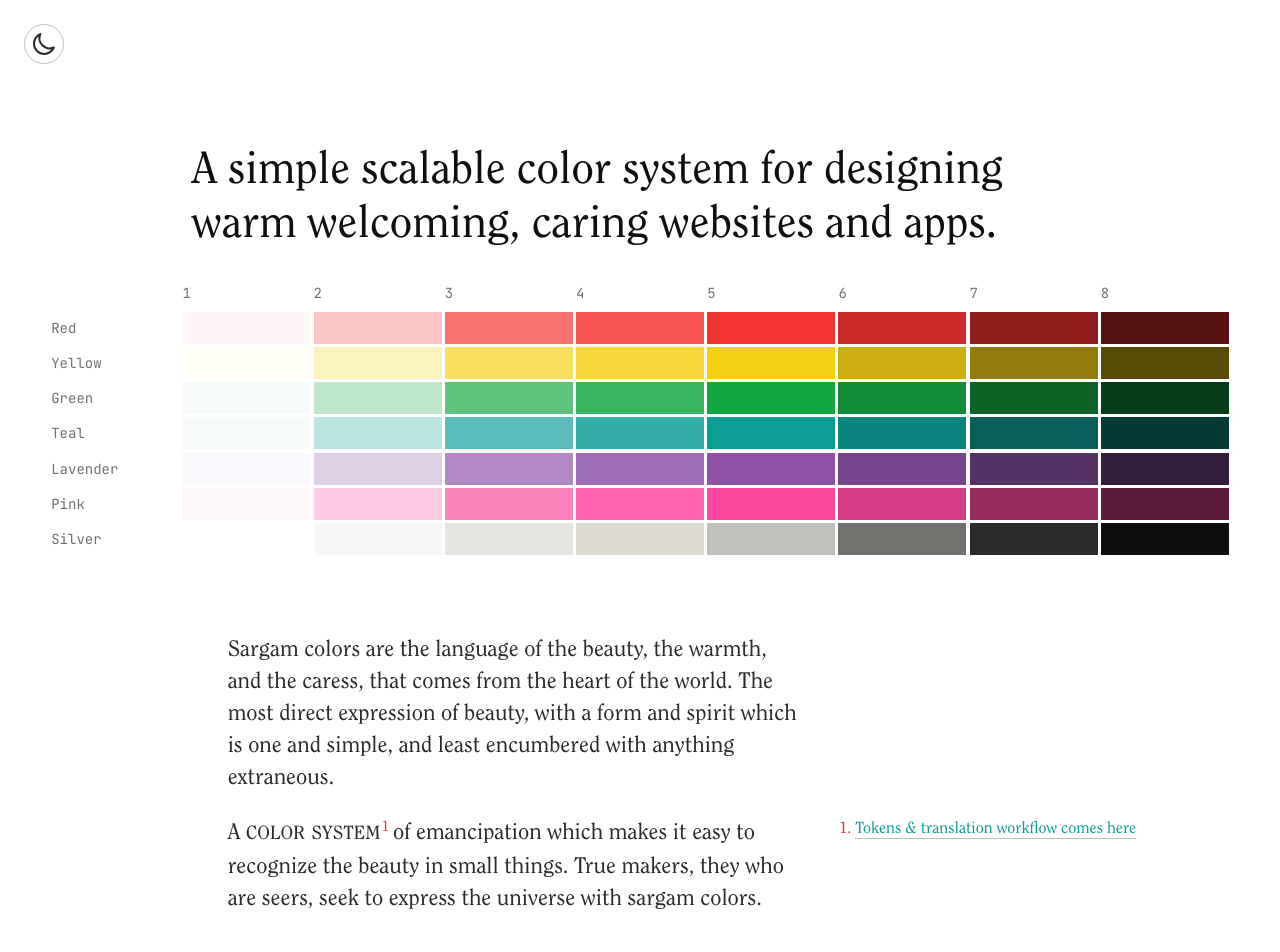
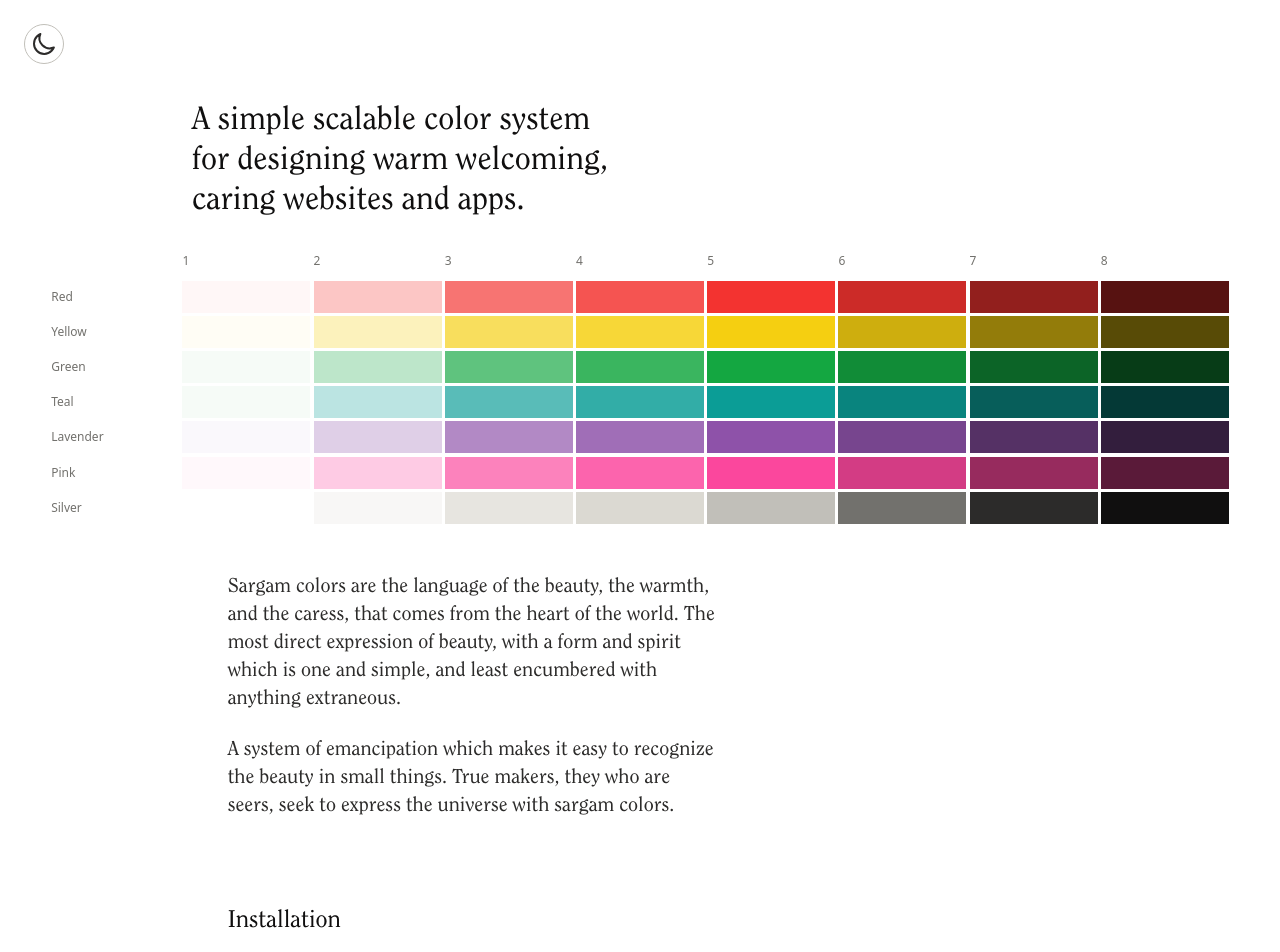
Before and after one commit to planetabhi/sargamcolors.com, a website built with Vite: page index.html in a window 1280 px wide. Shown: the top 952 px of the page. Built offline with nearby package versions, Linux system fonts and the light colour scheme.

Commit message:
styling updates

```diff
--- a/index.html
+++ b/index.html
@@ -35,7 +35,7 @@
         <audio src="audio/light-on.mp3" class="theme-audio--light-on" data-attribute="adapted from user 160033 file on freesound.org https://freesound.org/people/160033/sounds/366184/ under CC BY-NC 3.0"></audio>
         <audio src="audio/light-off.mp3" class="theme-audio--light-off" data-attribute="adapted from user 160033 file on freesound.org https://freesound.org/people/160033/sounds/366184/ under CC BY-NC 3.0"></audio>
     </nav>
-      <h1>A simple scalable color system for designing warm welcoming, caring websites and apps.</h1>
+      <h1 class="title">A simple scalable color system for designing warm welcoming, caring websites and apps.</h1>
     </main>
 </header>
 
@@ -144,7 +144,7 @@
             <section>
             <p>Sargam colors are the language of the beauty, the warmth, and the caress, that comes from the heart of the world. The most direct expression of beauty, with a form and spirit which is one and simple, and least encumbered with anything extraneous.</p>
 
-            <p>A <span class="newthought">color system<label for="1" class="margin-toggle sidenote-number"></label></span><input type="checkbox" id="1" class="margin-toggle"/><span class="sidenote"> <a href="https://github.com/SargamDesign/sargam-colors">Tokens & translation workflow comes here</a></span> of emancipation which makes it easy to recognize the beauty in small things. True makers, they who are seers, seek to express the universe with sargam colors.</p>
+            <p>A system of emancipation which makes it easy to recognize the beauty in small things. True makers, they who are seers, seek to express the universe with sargam colors.</p>
             </section>
 
             <section>
--- a/style.css
+++ b/style.css
@@ -6,6 +6,7 @@
 }
 
 :root {
+  --system-ui: system-ui, "Segoe UI", Roboto, Helvetica, Arial, sans-serif, "Apple Color Emoji", "Segoe UI Emoji", "Segoe UI Symbol";
   scroll-behavior: smooth;
   scroll-padding-top: 2rem;
 
@@ -258,7 +259,7 @@
 
 body {
   margin: 0 auto;
-  padding-top: 7.2rem;
+  padding-top: 80px;
   background: var(--background);
   font-family: "font", serif;
   color: var(--text-primary-alt);
@@ -268,7 +269,7 @@
 main.wrap{ box-sizing: border-box; width: 96%; max-width: 1400px; margin: .2rem auto; }
 .col-xs {padding-right: .1rem !important; padding-left: .1rem !important;}
 
-.box {height: 32px; color: var(--text-secondary); line-height: 32px; font-size: 14px; font-weight: 400; font-family: 'JetBrains Mono', monospace;}
+.box {height: 32px; color: var(--text-secondary); line-height: 32px; font-size: 12px; font-weight: 400; font-family: var(--system-ui);}
 .red1 {background-color: var(--red1);}
 .red2 {background-color: var(--red2);}
 .red3 {background-color: var(--red3);}
@@ -349,25 +350,26 @@
        max-width: 1400px;
        counter-reset: sidenote-counter; }
 
-h1{ color: var(--text-primary);
-    font-size: 2.8rem;
-    line-height: 1.2;
+h1.title{ color: var(--text-primary);
+    font-size: 32px;
+    line-height: 40px;
     font-weight: normal;
-    margin-bottom: 1.5rem; }
+    margin-bottom: 24px;
+    max-width: 424px; }
 
 h2 { color: var(--text-primary);
      font-weight: 400;
-     margin-top: 2.1rem;
+     margin-top: 24px;
      margin-bottom: 0;
-     font-size: 2.2rem;
-     line-height: 1; }
+     font-size: 24px;
+     line-height: 30px; }
 
 h3 { color: var(--text-primary);
      font-weight: 400;
-     font-size: 1.7rem;
-     margin-top: 2rem;
+     font-size: 20px;
+     margin-top: 24px;
      margin-bottom: 0;
-     line-height: 1; }
+     line-height: 28px; }
 
 subtitle { color: var(--text-secondary);
            margin-top: 1rem;
@@ -397,14 +399,14 @@
 span.table-label { padding-top: 8px; }
 
 article { position: relative;
-          padding: 2.4rem 0rem; }
+          padding: 24px 0px; }
 
-section { padding-top: 1rem;
-          padding-bottom: 1rem; }
+section { padding-bottom: 40px; }
 
 p, ol, ul { font-size: 1.4rem; }
 
-p { line-height: 2rem;
+p { font-size: 20px;
+    line-height: 28px;
     margin-top: 1.4rem;
     margin-bottom: 1.4rem;
     padding-right: 0;
@@ -486,7 +488,7 @@
                    -ms-transform: translateX(-100%) translateX(-0.25rem);
                    transform: translateX(-100%) translateX(-0.25rem); }
 
-p, footer, pre.code, div.table-wrapper { width: 56%; }
+p, footer, pre.code, div.table-wrapper { width: 48%; }
 
 @media screen and (max-width: 760px) { p, footer, pre.code { width: 90%; }
                                        blockquote p, blockquote footer { width: 90%; }}
```
